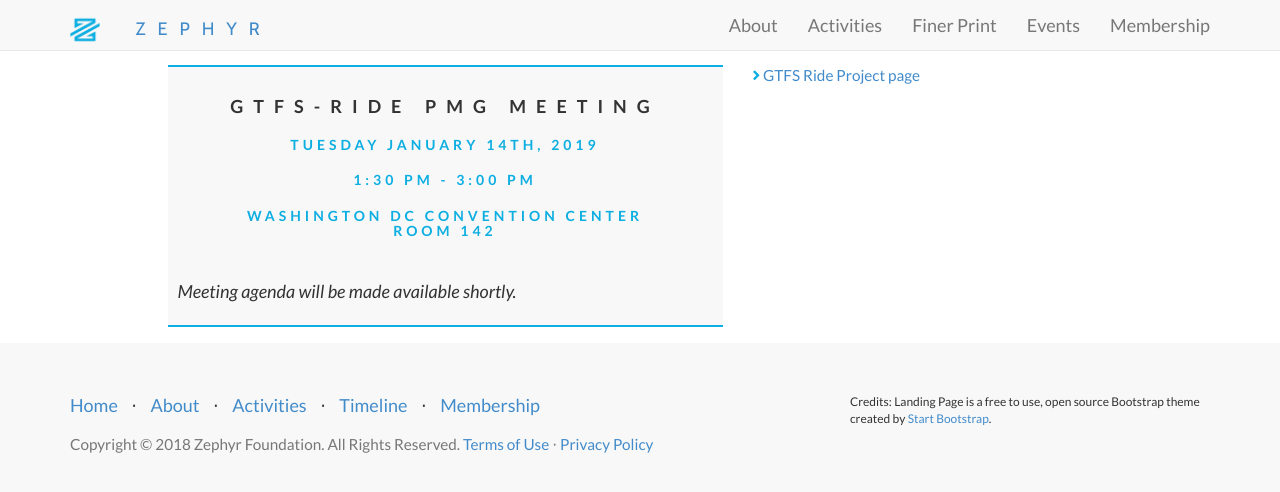
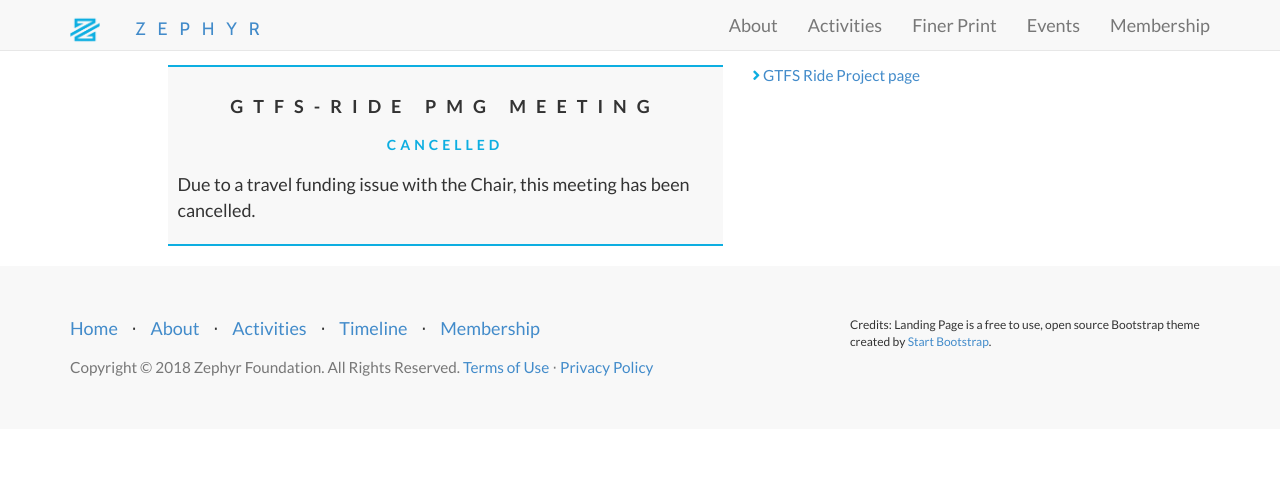
Before and after one commit to ZephyrTransport/zephyr-website, a Jekyll site: the page built from _events/2020-jan-gtfsride-pmg.md, in a window 1280 px wide. Shown: the top 492 px of the page. Built offline with Jekyll 4.4.1, drawn with Linux system fonts in a browser that asks for light colours; nearby versions of some CDN libraries.

Commit message:
Update meeting times

```diff
--- a/_events/2020-jan-gtfsride-pmg.md
+++ b/_events/2020-jan-gtfsride-pmg.md
@@ -4,9 +4,9 @@ img:
 category: TRB
 title: GTFS-ride PMG Meeting
 type: Meeting
-day: Tuesday January 14th, 2019
-time: 1:30 PM - 3:00 PM
-place: Washington DC Convention Center <br>Room 142<br><br><br>
+day:
+time: CANCELLED
+place:
 additional-msg: <a href='http://gtfs-ride.org'>GTFS Ride Project page</a>
-summary: "<i>Meeting agenda will be made available shortly.</i>"
+summary: "Due to a travel funding issue with the Chair, this meeting has been cancelled."
 ---
--- a/index.html
+++ b/index.html
@@ -416,10 +416,9 @@ subTitle: Advancing Travel Analysis to Improve Society
 
 			<div class="col-sm-4" id="Winter 2020">
                 <h3><i class="fa fa-angle-right" style="color:#{{ site.highlight-color }}" aria-hidden="true"></i>Winter 2019</h3>
+                <p><b>Jan 13 10:15-12:00</b>: <a href='{{ site.baseurl }}/events/2020-jan-badging-pmg'>Software Badging PMG Mtg.</a> (Convention Center 159B)
                 <p><b>Jan 13 1:30-3:00</b>: <a href='{{ site.baseurl }}/events/2020-jan-fasttrips-pmg'>Fast-Trips PMG Mtg.</a> (Marriott Marquis Salon 7 - M2)
                 <p><b>Jan 13 1:30-3:00</b>: <a href='{{ site.baseurl }}/events/2020-jan-gmns-pmg'>General Network Feed Specification PMG Mtg.</a> (Convention Center 159B)</p>
-                <p><b>Jan 14 1:30-3:00</b>: <a href='{{ site.baseurl }}/events/2020-jan-gtfsride-pmg'>Ridership Data Standard (GTFS-ride) PMG Mtg.</a> (Convention Center 142)
-                <p><b>Jan 14 1:30-3:00</b>: <a href='{{ site.baseurl }}/events/2020-jan-badging-pmg'>Software Badging PMG Mtg.</a> (Convention Center 157)
                 <p><b>Jan 14 8:00-10:00PM</b>: <a href='{{ site.baseurl }}/events/2020-TRBAM'>Zephyr Reception</a> (Busboys + Poets 450 K St NW)
 			</div>
 
```
Also changed, not shown: _events/2020-jan-badging-pmg.md (+3 -3 lines).
